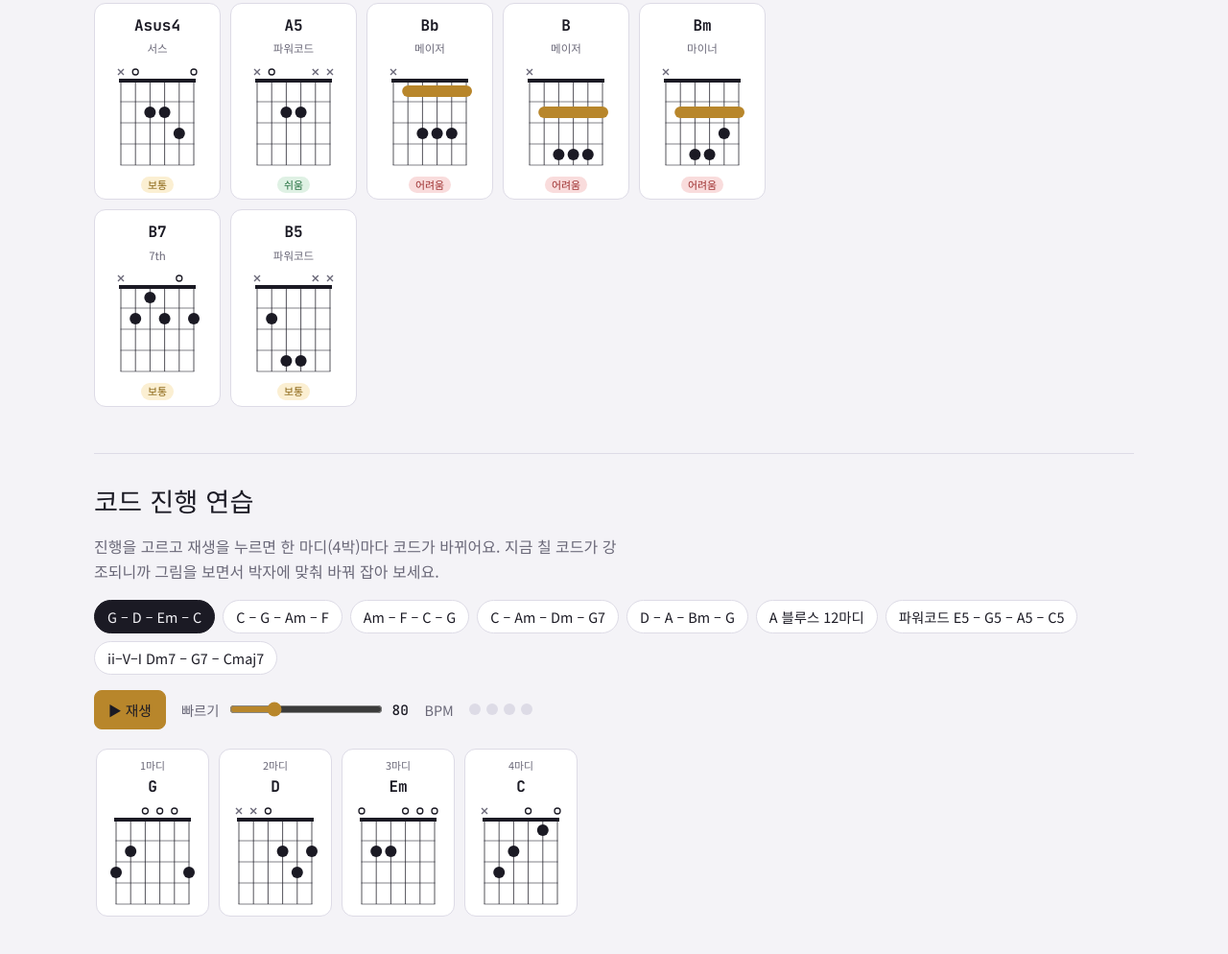
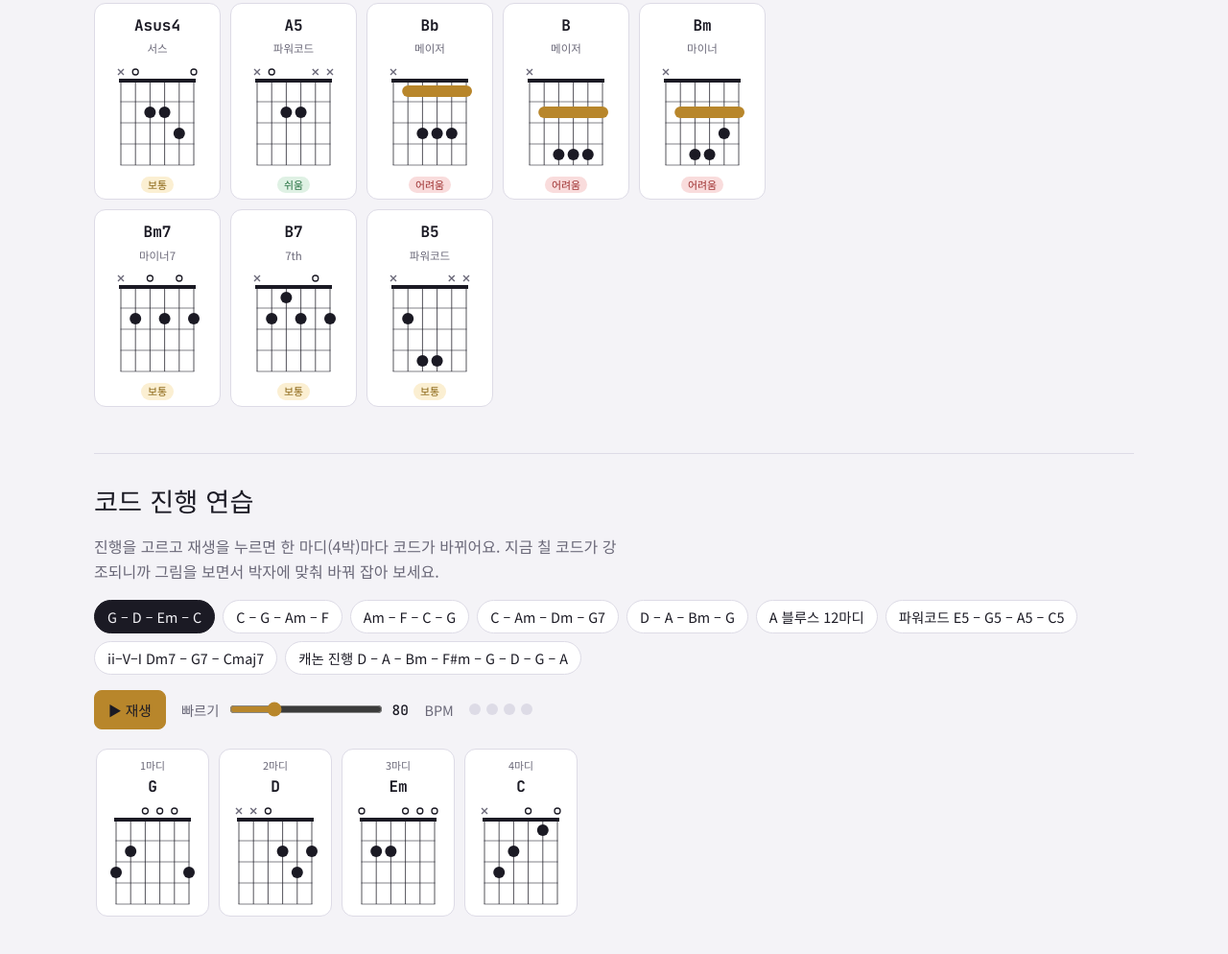
Before and after one commit to hongjunseo978-crypto/guitar-chords, a plain HTML site: page index.html in a window 1280 px wide. Shown: the part 1790-2784 px from the top of the page at 96% size. Drawn offline with Linux system fonts and the light colour scheme.

Commit message:
주간 관리: Bm7 추가, 캐논 진행 추가
Co-Authored-By: Claude Opus 5.5 <noreply@anthropic.com>
Claude-Session: https://claude.ai/code/session_01CpPS6eRm9SWrrVjbTddMoq

```diff
--- a/index.html
+++ b/index.html
@@ -196,6 +196,7 @@ var CH=[
  {n:"Bb",r:"Bb",t:"maj",f:[X,1,3,3,3,1],g:[0,1,2,3,4,1],b:{fret:1,from:1,to:5},l:"h",tip:"A 모양 바레 코드예요. 약지 하나로 2·3·4번 줄을 한꺼번에 누르는 방법도 있어요."},
  {n:"B",r:"B",t:"maj",f:[X,2,4,4,4,2],g:[0,1,2,3,4,1],b:{fret:2,from:1,to:5},l:"h",tip:"Bb 모양을 2프렛으로 옮긴 거예요."},
  {n:"Bm",r:"B",t:"min",f:[X,2,4,4,3,2],g:[0,1,3,4,2,1],b:{fret:2,from:1,to:5},l:"h",tip:"바레가 힘들면 처음에는 1~4번 줄만 쳐도 괜찮아요."},
+ {n:"Bm7",r:"B",t:"min7",f:[X,2,0,2,0,2],g:[0,1,0,2,0,3],l:"m",tip:"바레 없이 잡는 Bm 대용 코드예요. 4·2번 줄 개방현이 깨끗하게 울리도록 손가락을 세우세요."},
  {n:"B7",r:"B",t:"dom7",f:[X,2,1,2,0,2],g:[0,2,1,3,0,4],l:"m",tip:"바레 없이 잡는 B 계열 코드예요. Em 키에서 자주 나와요."},
  {n:"B5",r:"B",t:"pow",f:[X,2,4,4,X,X],g:[0,1,3,4,0,0],l:"m",tip:"5번 줄 루트 파워코드 모양이에요."}
 ];
@@ -210,7 +211,8 @@ var PROGS=[
  {name:"D – A – Bm – G",seq:["D","A","Bm","G"]},
  {name:"A 블루스 12마디",seq:["A7","A7","A7","A7","D7","D7","A7","A7","E7","D7","A7","E7"]},
  {name:"파워코드 E5 – G5 – A5 – C5",seq:["E5","G5","A5","C5"]},
- {name:"ii–V–I Dm7 – G7 – Cmaj7",seq:["Dm7","G7","Cmaj7","Cmaj7"]}
+ {name:"ii–V–I Dm7 – G7 – Cmaj7",seq:["Dm7","G7","Cmaj7","Cmaj7"]},
+ {name:"캐논 진행 D – A – Bm – F#m – G – D – G – A",seq:["D","A","Bm","F#m","G","D","G","A"]}
 ];
 
 /* ---------- 음 계산 ---------- */
```
